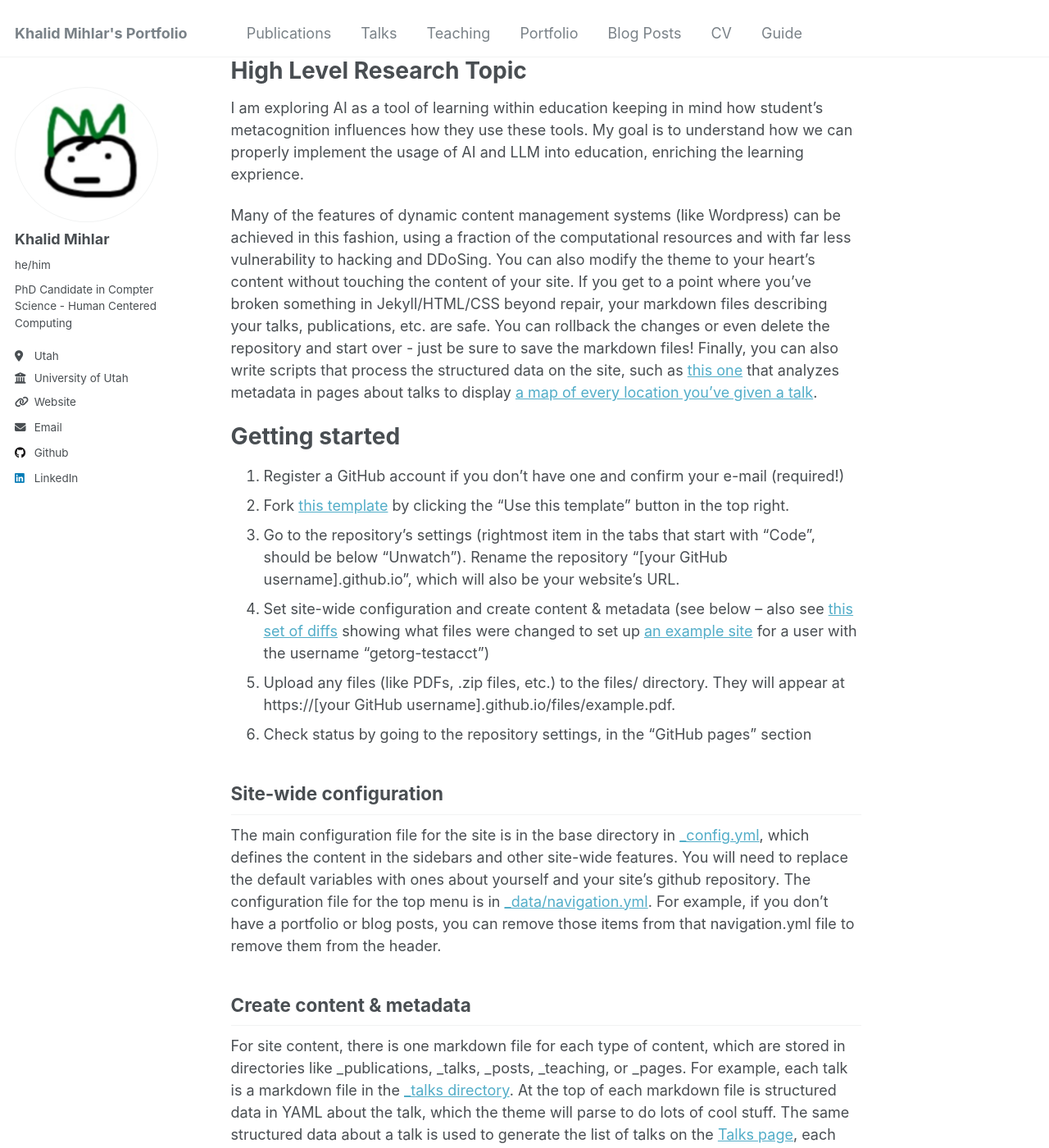
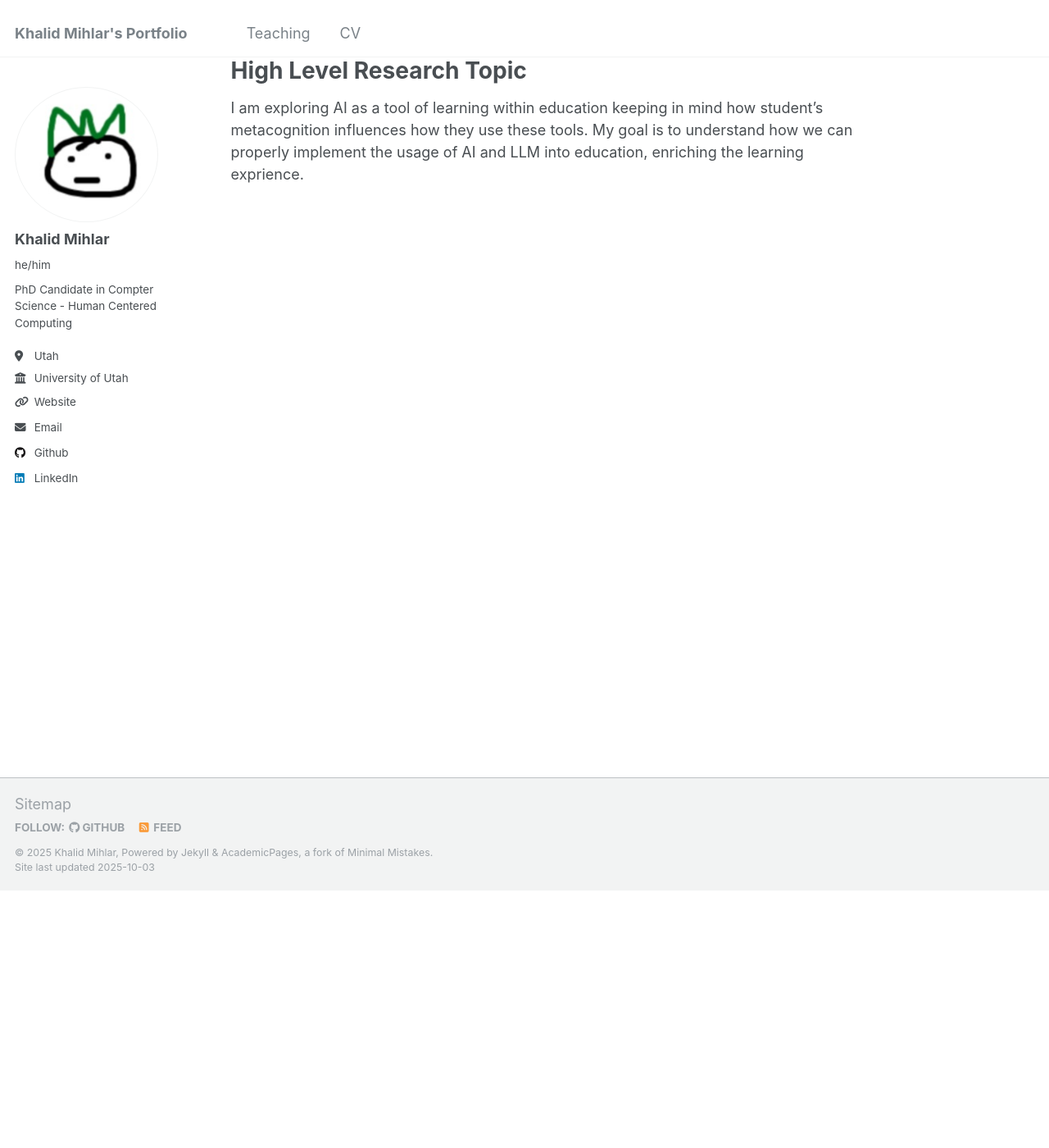
Before and after one commit to khalidmihlar/khalidmihlar.github.io, a Jekyll site: the page built from _pages/about.md, in a window 1280 px wide and 1400 px high, scrolled down 314 px. Shown: the whole window at 82% size. Built offline with Jekyll 4.4.1, drawn with Linux system fonts in a browser that asks for light colours; some of the changed text lies outside the part shown.

Commit message:
Removed info on navigation.yml to control navbar at top for only relevant links

```diff
--- a/_pages/about.md
+++ b/_pages/about.md
@@ -16,7 +16,7 @@ High Level Research Topic
 I am exploring AI as a tool of learning within education keeping in mind how student’s metacognition influences how they use these tools.
 My goal is to understand how we can properly implement the usage of AI and LLM into education, enriching the learning exprience.
 
-Many of the features of dynamic content management systems (like Wordpress) can be achieved in this fashion, using a fraction of the computational resources and with far less vulnerability to hacking and DDoSing. You can also modify the theme to your heart's content without touching the content of your site. If you get to a point where you've broken something in Jekyll/HTML/CSS beyond repair, your markdown files describing your talks, publications, etc. are safe. You can rollback the changes or even delete the repository and start over - just be sure to save the markdown files! Finally, you can also write scripts that process the structured data on the site, such as [this one](https://github.com/academicpages/academicpages.github.io/blob/master/talkmap.ipynb) that analyzes metadata in pages about talks to display [a map of every location you've given a talk](https://academicpages.github.io/talkmap.html).
+<!-- Many of the features of dynamic content management systems (like Wordpress) can be achieved in this fashion, using a fraction of the computational resources and with far less vulnerability to hacking and DDoSing. You can also modify the theme to your heart's content without touching the content of your site. If you get to a point where you've broken something in Jekyll/HTML/CSS beyond repair, your markdown files describing your talks, publications, etc. are safe. You can rollback the changes or even delete the repository and start over - just be sure to save the markdown files! Finally, you can also write scripts that process the structured data on the site, such as [this one](https://github.com/academicpages/academicpages.github.io/blob/master/talkmap.ipynb) that analyzes metadata in pages about talks to display [a map of every location you've given a talk](https://academicpages.github.io/talkmap.html).
 
 Getting started
 ======
@@ -49,4 +49,4 @@ Example: editing a markdown file for a talk
 
 For more info
 ------
-More info about configuring Academic Pages can be found in [the guide](https://academicpages.github.io/markdown/), the [growing wiki](https://github.com/academicpages/academicpages.github.io/wiki), and you can always [ask a question on GitHub](https://github.com/academicpages/academicpages.github.io/discussions). The [guides for the Minimal Mistakes theme](https://mmistakes.github.io/minimal-mistakes/docs/configuration/) (which this theme was forked from) might also be helpful.
+More info about configuring Academic Pages can be found in [the guide](https://academicpages.github.io/markdown/), the [growing wiki](https://github.com/academicpages/academicpages.github.io/wiki), and you can always [ask a question on GitHub](https://github.com/academicpages/academicpages.github.io/discussions). The [guides for the Minimal Mistakes theme](https://mmistakes.github.io/minimal-mistakes/docs/configuration/) (which this theme was forked from) might also be helpful. -->
```
Also changed, not shown: _data/navigation.yml (+10 -10 lines).
